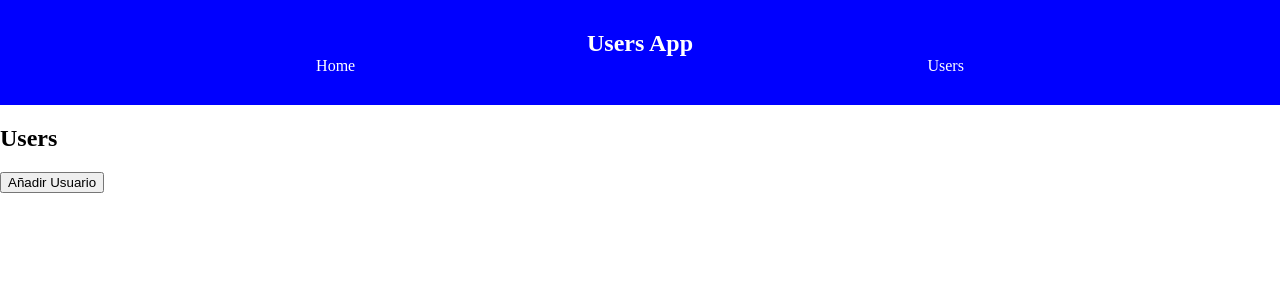
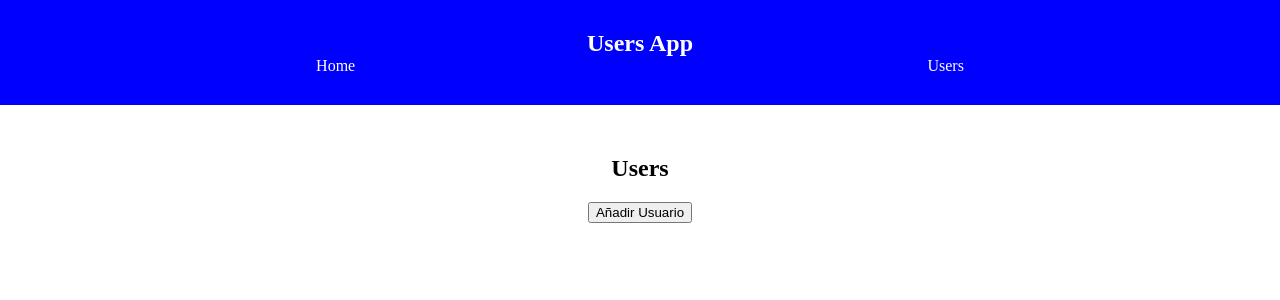
Before and after one commit to Amaza-ing/OW-React-Advanced-final-project, a React (Vite) app: page /users in a window 1280 px wide. Shown: the top 300 px of the page. Built offline with nearby package versions, Linux system fonts and the light colour scheme.

Commit message:
project-2

```diff
--- /dev/null
+++ b/src/components/UserCard.css
@@ -0,0 +1,8 @@
+.user-card {
+  width: 300px;
+  border: 3px solid black;
+  padding: 10px;
+  display: flex;
+  flex-direction: column;
+  align-items: center;
+}
--- a/src/components/UserCard.jsx
+++ b/src/components/UserCard.jsx
@@ -1,3 +1,4 @@
+import "./UserCard.css";
 import { useContext } from "react";
 import { UserContext } from "../context/user.context";
 
--- /dev/null
+++ b/src/pages/UsersPage.css
@@ -0,0 +1,13 @@
+#users-page {
+  margin: 30px;
+  display: flex;
+  flex-direction: column;
+  align-items: center;
+
+  .user-list {
+    margin-top: 30px;
+    display: flex;
+    gap: 10px;
+    flex-wrap: wrap;
+  }
+}
--- a/src/pages/UsersPage.jsx
+++ b/src/pages/UsersPage.jsx
@@ -1,6 +1,7 @@
 import { useContext } from "react";
 import HeaderComponent from "../components/HeaderComponent";
 import { UserContext } from "../context/user.context";
+import "./UsersPage.css";
 import UserCard from "../components/UserCard";
 
 function UsersPage() {
```
